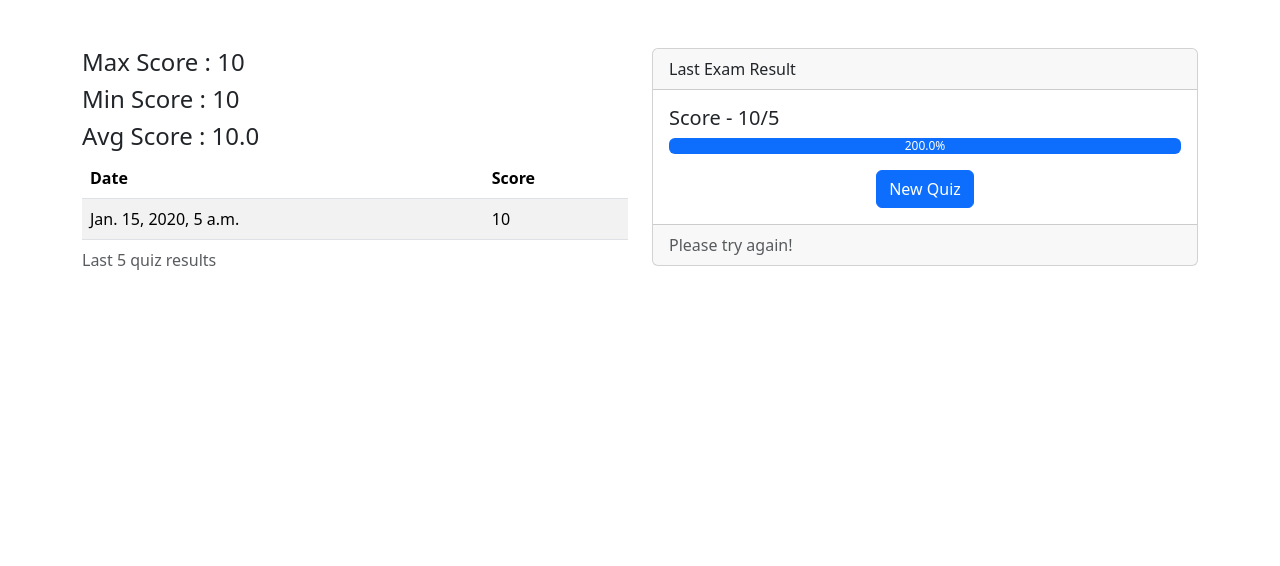
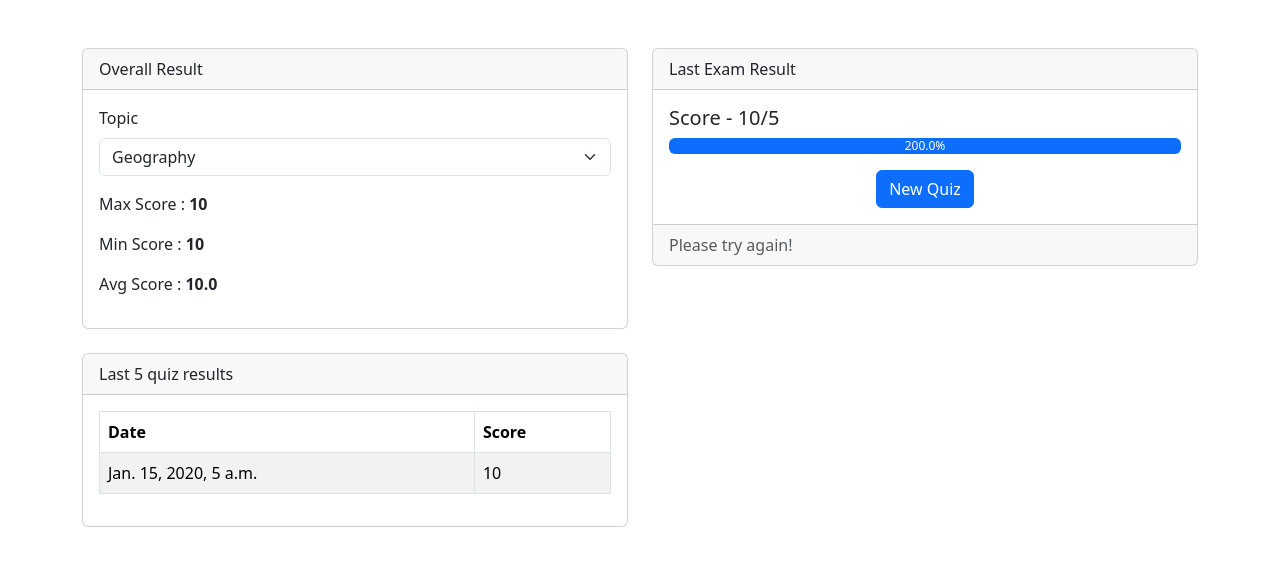
Before and after one commit to Tanej98/Django-quiz-app, a Django app: page /dashboard/ in a window 1280 px wide. Shown: the part 56-622 px from the top of the page. Run offline with Django 4.2, Linux system fonts and the light colour scheme; a user stored in the database is signed in; tables that the repository leaves empty hold one stand-in row (values such as "Sample post"); some libraries are stand-ins or nearby versions.

Commit message:
dashboard changes

```diff
--- a/app/templates/dashboard.html
+++ b/app/templates/dashboard.html
@@ -12,12 +12,35 @@
     {% if quiz_take == True %}
     <div class="row">
         <div class="col">
-            <h4>Max Score : {{max_score}}</h4>
-            <h4>Min Score : {{min_score}}</h4>
-            <h4>Avg Score : {{avg_score}}</h4>
+            <div class="card mb-4">
+                <div class="card-header">
+                        Overall Result
+                </div>
+                <div class="card-body">
+                    <div class="mb-3">
+                        <label class="form-label" for="topic_select">Topic</label>
+                        <select id="topic_select" class="form-select" aria-label="Default select example">
+                        <option value="Geography" selected>Geography</option>
+                        <option value="1">One</option>
+                        <option value="2">Two</option>
+                        <option value="3">Three</option>
+                        </select>
+                    </div>
 
-            <table class="table table-striped">
-                <caption>Last 5 quiz results</caption>
+                    <div>
+                        <p>Max Score : <strong>{{max_score}}</strong></p>
+                        <p>Min Score : <strong>{{min_score}}</strong></p>
+                        <p>Avg Score : <strong>{{avg_score}}</strong></p>
+                    </div>
+                </div>
+            </div>
+
+            <div class="card">
+                <div class="card-header">
+                    Last 5 quiz results
+                </div>
+                <div class="card-body">
+                    <table class="table table-striped table-bordered">
                     <thead>
                         <tr>
                             <th>Date</th>
@@ -31,6 +54,8 @@
                     </tr>
                     {% endfor %}
                     </table>
+                </div>
+            </div>
         </div>
         <div class="col">
             <div class="card">
```
Lines whose indentation alone changed are shown as unchanged.
